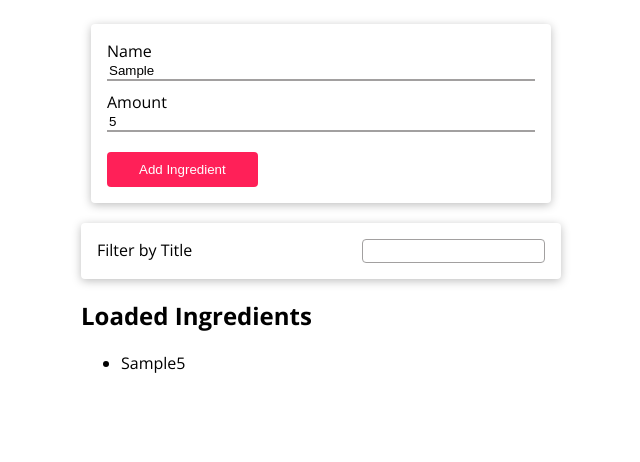
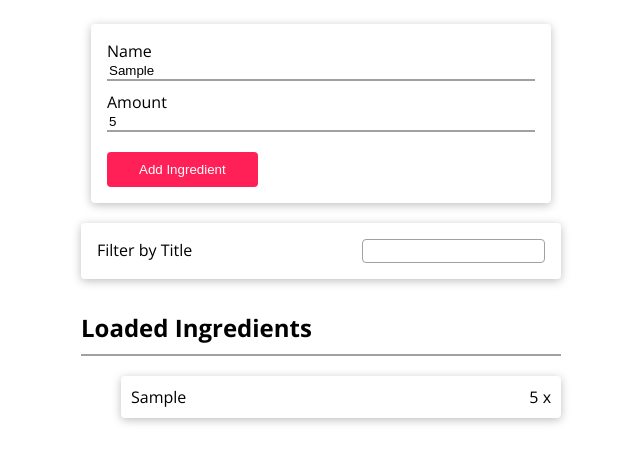
Before and after one commit to Sepinood-Karimi/ingredients-list, a React (Create React App) app: page / in a window 1280 px wide. Both pictures are taken after typing "Sample", "5" into the empty fields and a click on the button "Add Ingredient". Shown: the top 462 px of the page, without its empty margins (319-959 px from the left). Built offline with nearby package versions, Linux system fonts and the light colour scheme.

Commit message:
add list styles

```diff
--- a/src/App.css
+++ b/src/App.css
@@ -2,3 +2,6 @@ body{
     display: flex;
     justify-content: center;
 }
+ul{
+    list-style: none;
+}
--- a/src/Components/Ingredients/IngredientsList/IngredientsList.js
+++ b/src/Components/Ingredients/IngredientsList/IngredientsList.js
@@ -1,12 +1,15 @@
+import classnames from "classnames";
+import classes from "./IngredientsList.module.css";
+
 const IngredientsList = (props) => {
   return (
-    <section>
+    <section className={classnames(classes["ingredients-list"])}>
       <h2> Loaded Ingredients</h2>
       <ul>
         {props.ingredients.map((ingredient) => (
           <li key={ingredient.id}>
-            <span>{ingredient.title}</span>
-            <span>{ingredient.amount}</span>
+            <span> {ingredient.title}</span>
+            <span> {ingredient.amount} x </span>
           </li>
         ))}
       </ul>
--- a/src/Components/Ingredients/IngredientsList/IngredientsList.module.css
+++ b/src/Components/Ingredients/IngredientsList/IngredientsList.module.css
@@ -0,0 +1,17 @@
+.ingredients-list{
+    margin-top: 2rem;
+}
+
+.ingredients-list h2{
+    padding-bottom: 10px;
+    border-bottom: 2px solid #a2a0a0;
+}
+
+.ingredients-list li{
+    box-shadow: 0 2px 10px rgba(0, 0, 0, 0.26) ;
+    display: flex;
+    justify-content: space-between;
+    margin-bottom: 0.875rem;
+    padding: 0.625rem;
+    border-radius: 4px;
+}
```
